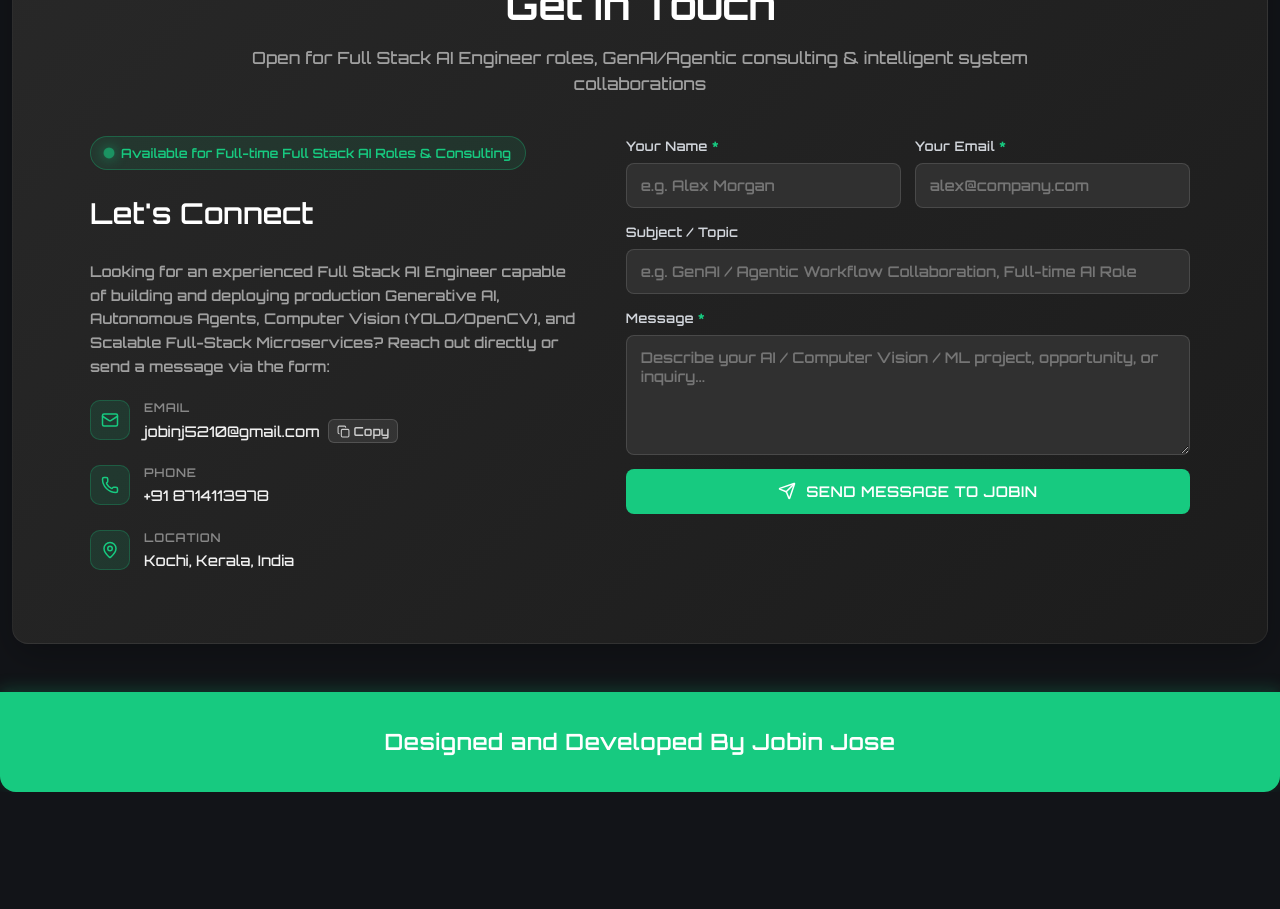
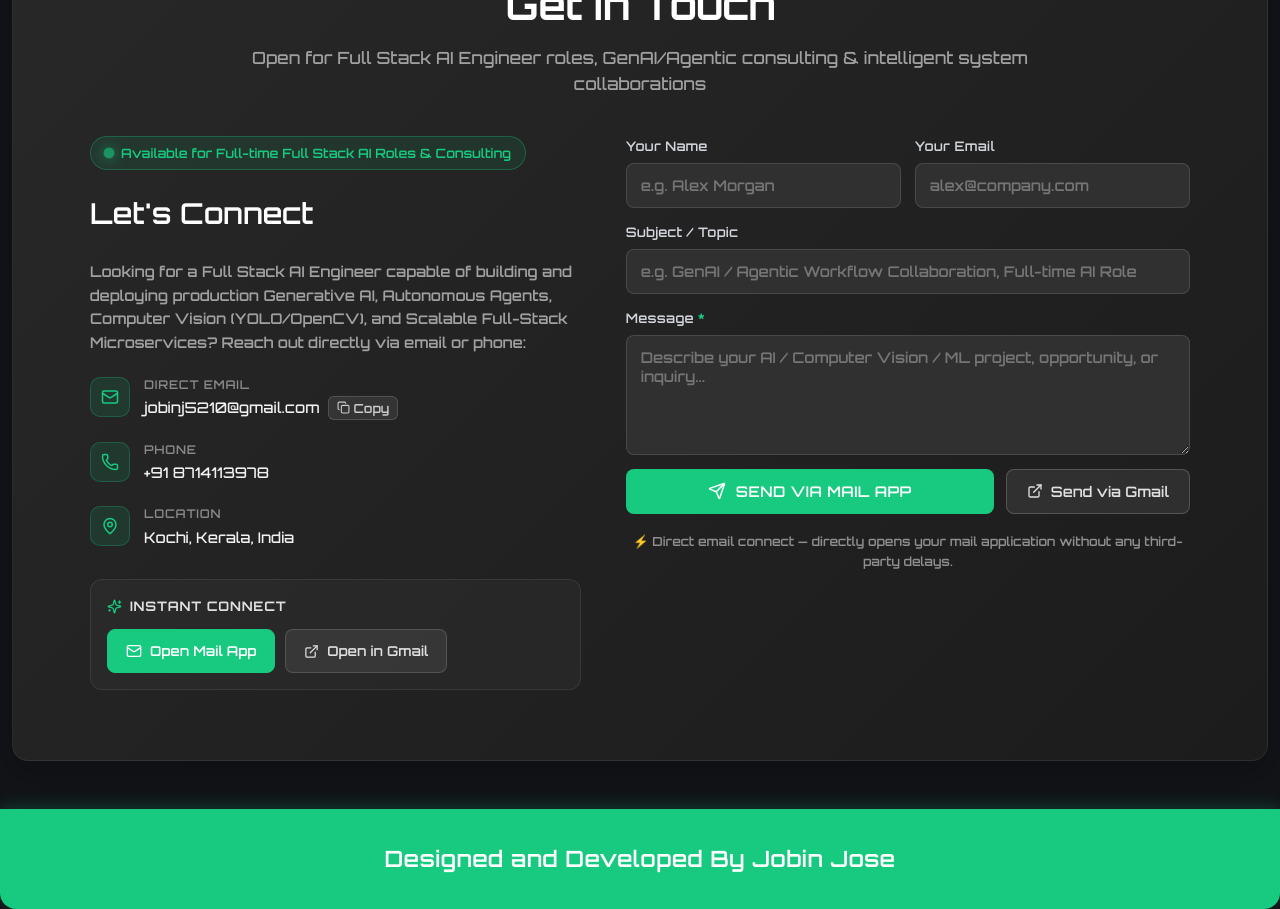
Before and after one commit to JOBIN456/PortFolio, a React (Vite) app: page / in a window 1280 px wide. Shown: the part 5160-6069 px from the top of the page. Before the commit the page ends 5952 px from the top, so only its background shows below. Built offline with nearby package versions, Linux system fonts and the light colour scheme; no server answers; the HTML template or start-up script is replaced by a standard one.

Commit message:
feat: add Contact component with native mailto functionality and remove EmailJS dependency

```diff
--- a/package.json
+++ b/package.json
@@ -9,7 +9,6 @@
     "preview": "vite preview"
   },
   "dependencies": {
-    "@emailjs/browser": "^4.4.1",
     "lucide-react": "^0.475.0",
     "react": "^18.3.1",
     "react-dom": "^18.3.1"
--- a/src/components/Contact.jsx
+++ b/src/components/Contact.jsx
@@ -1,26 +1,21 @@
 import React, { useState } from 'react';
-import emailjs from '@emailjs/browser';
 import {
   Mail,
   Phone,
   MapPin,
-  Package,
   Send,
   CheckCircle2,
-  AlertCircle,
-  Loader2,
   Copy,
   Check,
   ExternalLink,
+  ArrowRight,
   Sparkles,
-  ArrowRight,
-  Info
 } from 'lucide-react';
 import { portfolioData } from '../data/portfolioData';
 
 export default function Contact() {
   const { personal } = portfolioData;
-  const targetEmail = 'jobinj5210@gmail.com';
+  const targetEmail = personal?.email || 'jobinj5210@gmail.com';
 
   const [formData, setFormData] = useState({
     name: '',
@@ -29,26 +24,8 @@ export default function Contact() {
     message: '',
   });
 
-  // status: 'idle' | 'sending' | 'success' | 'error' | 'needs_config'
-  const [status, setStatus] = useState('idle');
-  const [errorMessage, setErrorMessage] = useState('');
+  const [submitted, setSubmitted] = useState(false);
   const [copied, setCopied] = useState(false);
-
-  // EmailJS credentials from Vite environment
-  const serviceId = import.meta.env.VITE_EMAILJS_SERVICE_ID;
-  const templateId = import.meta.env.VITE_EMAILJS_TEMPLATE_ID;
-  const publicKey = import.meta.env.VITE_EMAILJS_PUBLIC_KEY;
-
-  // Check if real credentials have been provided
-  const isConfigured = Boolean(
-    serviceId &&
-    templateId &&
-    publicKey &&
-    serviceId.trim() !== '' &&
-    serviceId !== 'your_service_id' &&
-    templateId !== 'your_template_id' &&
-    publicKey !== 'your_public_key'
-  );
 
   const handleCopyEmail = () => {
     navigator.clipboard.writeText(targetEmail);
@@ -56,78 +33,41 @@ export default function Contact() {
     setTimeout(() => setCopied(false), 2500);
   };
 
-  const handleMailtoFallback = () => {
+  const getEncodedMailto = (overrideData = null) => {
+    const data = overrideData || formData;
     const subject = encodeURIComponent(
-      formData.subject || `AI Engineering Inquiry from ${formData.name || 'Visitor'}`
+      data.subject?.trim() || `Inquiry from ${data.name?.trim() || 'Portfolio Visitor'}`
     );
-    const body = encodeURIComponent(
-      `Hi Jobin,\n\nName: ${formData.name}\nEmail: ${formData.email}\nSubject: ${formData.subject || 'AI Project Collaboration'}\n\nMessage:\n${formData.message}`
-    );
-    window.location.href = `mailto:${targetEmail}?subject=${subject}&body=${body}`;
+    const bodyContent = data.message?.trim()
+      ? `Hi Jobin,\n\n${data.message.trim()}\n\n---\nFrom: ${data.name?.trim() || 'Visitor'}\nEmail: ${data.email?.trim() || 'Not provided'}`
+      : `Hi Jobin,\n\nI came across your portfolio and would like to connect regarding an AI opportunity/collaboration.`;
+    const body = encodeURIComponent(bodyContent);
+    return `mailto:${targetEmail}?subject=${subject}&body=${body}`;
   };
 
-  const handleSubmit = async (e) => {
-    e.preventDefault();
-
-    if (!formData.name.trim() || !formData.email.trim() || !formData.message.trim()) {
-      setStatus('error');
-      setErrorMessage('Please fill in your name, email address, and message.');
-      return;
-    }
-
-    // If EmailJS credentials are not yet configured in .env, display the configuration guide & direct fallback
-    if (!isConfigured) {
-      setStatus('needs_config');
-      return;
-    }
-
-    setStatus('sending');
-    setErrorMessage('');
-
-    try {
-      // Provide variables compatible with various EmailJS template parameter naming conventions
-      const templateParams = {
-        name: formData.name.trim(),
-        user_name: formData.name.trim(),
-        from_name: formData.name.trim(),
-        email: formData.email.trim(),
-        user_email: formData.email.trim(),
-        from_email: formData.email.trim(),
-        reply_to: formData.email.trim(),
-        to_email: targetEmail,
-        recipient_email: targetEmail,
-        to_name: personal.name || 'Jobin Jose',
-        subject: formData.subject.trim() || `AI Project Inquiry from ${formData.name.trim()}`,
-        message: formData.message.trim(),
+  const handleSendViaMailApp = (e) => {
+    if (e) e.preventDefault();
+    const mailtoUrl = getEncodedMailto();
+    window.location.href = mailtoUrl;
+    setSubmitted(true);
   };
 
-      const result = await emailjs.send(
-        serviceId,
-        templateId,
-        templateParams,
-        publicKey
+  const handleOpenGmailWeb = () => {
+    const subject = encodeURIComponent(
+      formData.subject?.trim() || `Inquiry from ${formData.name?.trim() || 'Portfolio Visitor'}`
     );
-
-      if (result.status === 200 || result.text === 'OK') {
-        setStatus('success');
-      } else {
-        throw new Error(result.text || 'EmailJS returned a non-success response.');
-      }
-    } catch (err) {
-      console.error('EmailJS Send Error:', err);
-      setStatus('error');
-      setErrorMessage(
-        err?.text ||
-        err?.message ||
-        'Failed to deliver email through EmailJS. You can use direct mail below.'
-      );
-    }
+    const bodyContent = formData.message?.trim()
+      ? `Hi Jobin,\n\n${formData.message.trim()}\n\n---\nFrom: ${formData.name?.trim() || 'Visitor'}\nEmail: ${formData.email?.trim() || 'Not provided'}`
+      : `Hi Jobin,\n\nI came across your portfolio and would like to connect regarding an AI opportunity/collaboration.`;
+    const body = encodeURIComponent(bodyContent);
+    const gmailUrl = `https://mail.google.com/mail/?view=cm&fs=1&to=${targetEmail}&su=${subject}&body=${body}`;
+    window.open(gmailUrl, '_blank', 'noopener,noreferrer');
+    setSubmitted(true);
   };
 
   const handleReset = () => {
-    setStatus('idle');
+    setSubmitted(false);
     setFormData({ name: '', email: '', subject: '', message: '' });
-    setErrorMessage('');
   };
 
   return (
@@ -140,7 +80,7 @@ export default function Contact() {
       </div>
 
       <div className="contact-container">
-        {/* Left column: Contact Info */}
+        {/* Left column: Contact Info & Direct Links */}
         <div className="contact-info">
           <div className="contact-status-pill">
             <span className="pulse-dot"></span>
@@ -149,10 +89,10 @@ export default function Contact() {
 
           <h3>Let's Connect</h3>
           <p>
-            Looking for an experienced <strong>Full Stack AI Engineer</strong> capable of building and deploying
+            Looking for a <strong>Full Stack AI Engineer</strong> capable of building and deploying
             production <strong>Generative AI</strong>, <strong>Autonomous Agents</strong>,{' '}
             <strong>Computer Vision (YOLO/OpenCV)</strong>, and <strong>Scalable Full-Stack Microservices</strong>?
-            Reach out directly or send a message via the form:
+            Reach out directly via email or phone:
           </p>
 
           <div className="contact-item">
@@ -160,12 +100,12 @@ export default function Contact() {
               <Mail size={18} />
             </span>
             <div className="contact-item-details">
-              <span className="contact-item-label">Email</span>
-              <div style={{ display: 'flex', alignItems: 'center', gap: '8px' }}>
+              <span className="contact-item-label">Direct Email</span>
+              <div style={{ display: 'flex', alignItems: 'center', gap: '8px', flexWrap: 'wrap' }}>
                 <a
                   href={`mailto:${targetEmail}`}
                   className="contact-item-link"
-                  title="Click to email"
+                  title="Click to open default mail client"
                 >
                   {targetEmail}
                 </a>
@@ -217,119 +157,76 @@ export default function Contact() {
             </div>
           </div>
 
-
+          {/* Quick Direct Email Connect Buttons */}
+          <div className="quick-mail-box">
+            <span className="quick-mail-title">
+              <Sparkles size={15} color="var(--primary-color)" /> Instant Connect
+            </span>
+            <div className="quick-mail-buttons">
+              <a
+                href={`mailto:${targetEmail}`}
+                className="direct-mail-action-btn primary"
+                title="Open in your default mail app"
+              >
+                <Mail size={16} /> Open Mail App
+              </a>
+              <a
+                href={`https://mail.google.com/mail/?view=cm&fs=1&to=${targetEmail}`}
+                target="_blank"
+                rel="noopener noreferrer"
+                className="direct-mail-action-btn secondary"
+                title="Compose directly in Gmail (browser)"
+              >
+                <ExternalLink size={15} /> Open in Gmail
+              </a>
+            </div>
+          </div>
         </div>
 
-        {/* Right column: Form / Status States */}
+        {/* Right column: Direct Mail Composer */}
         <div className="contact-form-wrapper">
-          {status === 'success' && (
+          {submitted ? (
             <div className="contact-status-card success">
               <div className="status-icon-bubble success">
                 <CheckCircle2 size={36} color="#17ca80" />
               </div>
-              <h3>Message Sent Successfully!</h3>
+              <h3>Mail Client Opened!</h3>
               <p>
-                Thank you, <strong>{formData.name || 'there'}</strong>! Your message has been sent
-                directly to <strong>{targetEmail}</strong>. Jobin will review your inquiry and get
-                back to you shortly.
+                Your mail application has been opened with your message pre-filled to{' '}
+                <strong>{targetEmail}</strong>. Simply click <strong>Send</strong> in your mail client to deliver it.
               </p>
+              <div className="contact-btn-group" style={{ justifyContent: 'center' }}>
+                <a
+                  href={`https://mail.google.com/mail/?view=cm&fs=1&to=${targetEmail}`}
+                  target="_blank"
+                  rel="noopener noreferrer"
+                  className="contact-secondary-btn"
+                  style={{ display: 'inline-flex', alignItems: 'center', gap: '8px' }}
+                >
+                  <ExternalLink size={15} /> Prefer Gmail Web? Click here
+                </a>
                 <button
                   type="button"
                   className="contact-submit-btn"
                   onClick={handleReset}
-                style={{ marginTop: '1rem', width: 'auto', display: 'inline-flex', alignItems: 'center', gap: '8px' }}
+                  style={{ display: 'inline-flex', alignItems: 'center', gap: '8px' }}
                 >
                   Send Another Message <ArrowRight size={16} />
                 </button>
               </div>
-          )}
-
-          {status === 'needs_config' && (
-            <div className="contact-status-card warning">
-              <div className="status-icon-bubble warning">
-                <Info size={36} color="#f59e0b" />
             </div>
-              <h3>EmailJS Setup Note</h3>
-              <p>
-                To enable instant automated delivery through EmailJS, configure your keys in the{' '}
-                <code>.env</code> file:
-              </p>
-              <div className="env-code-box">
-                <code>
-                  VITE_EMAILJS_SERVICE_ID=your_service_id<br />
-                  VITE_EMAILJS_TEMPLATE_ID=your_template_id<br />
-                  VITE_EMAILJS_PUBLIC_KEY=your_public_key<br />
-                  VITE_RECIPIENT_EMAIL={targetEmail}
-                </code>
-              </div>
-              <p style={{ fontSize: '0.85rem', color: '#ccc', marginTop: '8px' }}>
-                Don't worry! Your message is saved. Click below to deliver it directly to{' '}
-                <strong>{targetEmail}</strong> via your email app:
-              </p>
-              <div className="contact-btn-group">
-                <button
-                  type="button"
-                  className="contact-submit-btn"
-                  onClick={handleMailtoFallback}
-                  style={{ display: 'inline-flex', alignItems: 'center', gap: '8px' }}
-                >
-                  <Mail size={16} /> Open in Email App
-                </button>
-                <button
-                  type="button"
-                  className="contact-secondary-btn"
-                  onClick={() => setStatus('idle')}
-                >
-                  Back to Form
-                </button>
-              </div>
-            </div>
-          )}
-
-          {status === 'error' && (
-            <div className="contact-status-card error">
-              <div className="status-icon-bubble error">
-                <AlertCircle size={36} color="#ef4444" />
-              </div>
-              <h3>Delivery Issue</h3>
-              <p>{errorMessage}</p>
-              <p style={{ fontSize: '0.85rem', color: '#d1d5db', marginTop: '6px' }}>
-                You can still forward your message directly to <strong>{targetEmail}</strong>:
-              </p>
-              <div className="contact-btn-group">
-                <button
-                  type="button"
-                  className="contact-submit-btn"
-                  onClick={handleMailtoFallback}
-                  style={{ display: 'inline-flex', alignItems: 'center', gap: '8px' }}
-                >
-                  <Mail size={16} /> Send via Mail App
-                </button>
-                <button
-                  type="button"
-                  className="contact-secondary-btn"
-                  onClick={() => setStatus('idle')}
-                >
-                  Edit & Retry
-                </button>
-              </div>
-            </div>
-          )}
-
-          {(status === 'idle' || status === 'sending') && (
-            <form className="contact-form" onSubmit={handleSubmit}>
+          ) : (
+            <form className="contact-form" onSubmit={handleSendViaMailApp}>
               <div className="form-group-row">
                 <div className="form-group">
                   <label htmlFor="contact-name" className="contact-label">
-                    Your Name <span style={{ color: 'var(--primary-color)' }}>*</span>
+                    Your Name
                   </label>
                   <input
                     id="contact-name"
                     type="text"
                     placeholder="e.g. Alex Morgan"
                     className="contact-input"
-                    required
-                    disabled={status === 'sending'}
                     value={formData.name}
                     onChange={(e) =>
                       setFormData({ ...formData, name: e.target.value })
@@ -339,15 +236,13 @@ export default function Contact() {
 
                 <div className="form-group">
                   <label htmlFor="contact-email" className="contact-label">
-                    Your Email <span style={{ color: 'var(--primary-color)' }}>*</span>
+                    Your Email
                   </label>
                   <input
                     id="contact-email"
                     type="email"
                     placeholder="alex@company.com"
                     className="contact-input"
-                    required
-                    disabled={status === 'sending'}
                     value={formData.email}
                     onChange={(e) =>
                       setFormData({ ...formData, email: e.target.value })
@@ -365,7 +260,6 @@ export default function Contact() {
                   type="text"
                   placeholder="e.g. GenAI / Agentic Workflow Collaboration, Full-time AI Role"
                   className="contact-input"
-                  disabled={status === 'sending'}
                   value={formData.subject}
                   onChange={(e) =>
                     setFormData({ ...formData, subject: e.target.value })
@@ -382,7 +276,6 @@ export default function Contact() {
                   placeholder="Describe your AI / Computer Vision / ML project, opportunity, or inquiry..."
                   className="contact-textarea"
                   required
-                  disabled={status === 'sending'}
                   value={formData.message}
                   onChange={(e) =>
                     setFormData({ ...formData, message: e.target.value })
@@ -390,33 +283,45 @@ export default function Contact() {
                 ></textarea>
               </div>
 
+              <div className="contact-form-actions">
                 <button
                   type="submit"
                   className="contact-submit-btn"
-                disabled={status === 'sending'}
                   style={{
                     display: 'inline-flex',
                     alignItems: 'center',
                     justifyContent: 'center',
                     gap: '10px',
-                  opacity: status === 'sending' ? 0.75 : 1,
-                  cursor: status === 'sending' ? 'not-allowed' : 'pointer',
+                    flex: '1',
                   }}
+                  title="Opens your device's default mail application"
                 >
-                {status === 'sending' ? (
-                  <>
-                    <Loader2 size={18} className="contact-spin" />
-                    <span>Sending via EmailJS...</span>
-                  </>
-                ) : (
-                  <>
                   <Send size={18} />
-                    <span>Send Message to Jobin</span>
-                  </>
-                )}
+                  <span>Send via Mail App</span>
                 </button>
 
+                <button
+                  type="button"
+                  className="contact-secondary-btn"
+                  onClick={handleOpenGmailWeb}
+                  style={{
+                    display: 'inline-flex',
+                    alignItems: 'center',
+                    justifyContent: 'center',
+                    gap: '8px',
+                  }}
+                  title="Opens directly in Gmail web composer"
+                >
+                  <ExternalLink size={16} />
+                  <span>Send via Gmail</span>
+                </button>
+              </div>
 
+              <div className="contact-form-footer">
+                <span className="contact-form-secure">
+                  ⚡ Direct email connect — directly opens your mail application without any third-party delays.
+                </span>
+              </div>
             </form>
           )}
         </div>
--- a/src/index.css
+++ b/src/index.css
@@ -1134,6 +1134,84 @@ body {
     color: #ffffff;
 }
 
+.quick-mail-box {
+    margin-top: 10px;
+    padding: 16px;
+    background: rgba(255, 255, 255, 0.03);
+    border: 1px solid rgba(255, 255, 255, 0.08);
+    border-radius: 12px;
+    display: flex;
+    flex-direction: column;
+    gap: 12px;
+}
+
+.quick-mail-title {
+    font-size: 0.82rem;
+    font-weight: 700;
+    color: #e0e0e0;
+    text-transform: uppercase;
+    letter-spacing: 0.8px;
+    display: inline-flex;
+    align-items: center;
+    gap: 8px;
+}
+
+.quick-mail-buttons {
+    display: flex;
+    flex-wrap: wrap;
+    gap: 10px;
+}
+
+.direct-mail-action-btn {
+    display: inline-flex;
+    align-items: center;
+    gap: 8px;
+    padding: 10px 18px;
+    border-radius: 8px;
+    font-size: 0.85rem;
+    font-weight: 600;
+    text-decoration: none;
+    transition: all 0.25s ease;
+    cursor: pointer;
+}
+
+.direct-mail-action-btn.primary {
+    background: var(--primary-color);
+    color: #ffffff;
+    border: 1px solid var(--primary-color);
+}
+
+.direct-mail-action-btn.primary:hover {
+    background: #14b873;
+    transform: translateY(-2px);
+    box-shadow: 0 4px 14px rgba(23, 202, 128, 0.35);
+}
+
+.direct-mail-action-btn.secondary {
+    background: rgba(255, 255, 255, 0.07);
+    color: #e0e0e0;
+    border: 1px solid rgba(255, 255, 255, 0.15);
+}
+
+.direct-mail-action-btn.secondary:hover {
+    background: rgba(255, 255, 255, 0.14);
+    color: #ffffff;
+    border-color: rgba(23, 202, 128, 0.4);
+    transform: translateY(-2px);
+}
+
+.contact-form-actions {
+    display: flex;
+    gap: 12px;
+    flex-wrap: wrap;
+}
+
+@media (max-width: 500px) {
+    .contact-form-actions {
+        flex-direction: column;
+    }
+}
+
 .contact-form-wrapper {
     min-width: 0;
 }
```
Also changed, not shown: 2 other files (tests, documents, lock files or other folders). Lines whose indentation alone changed are shown as unchanged.
